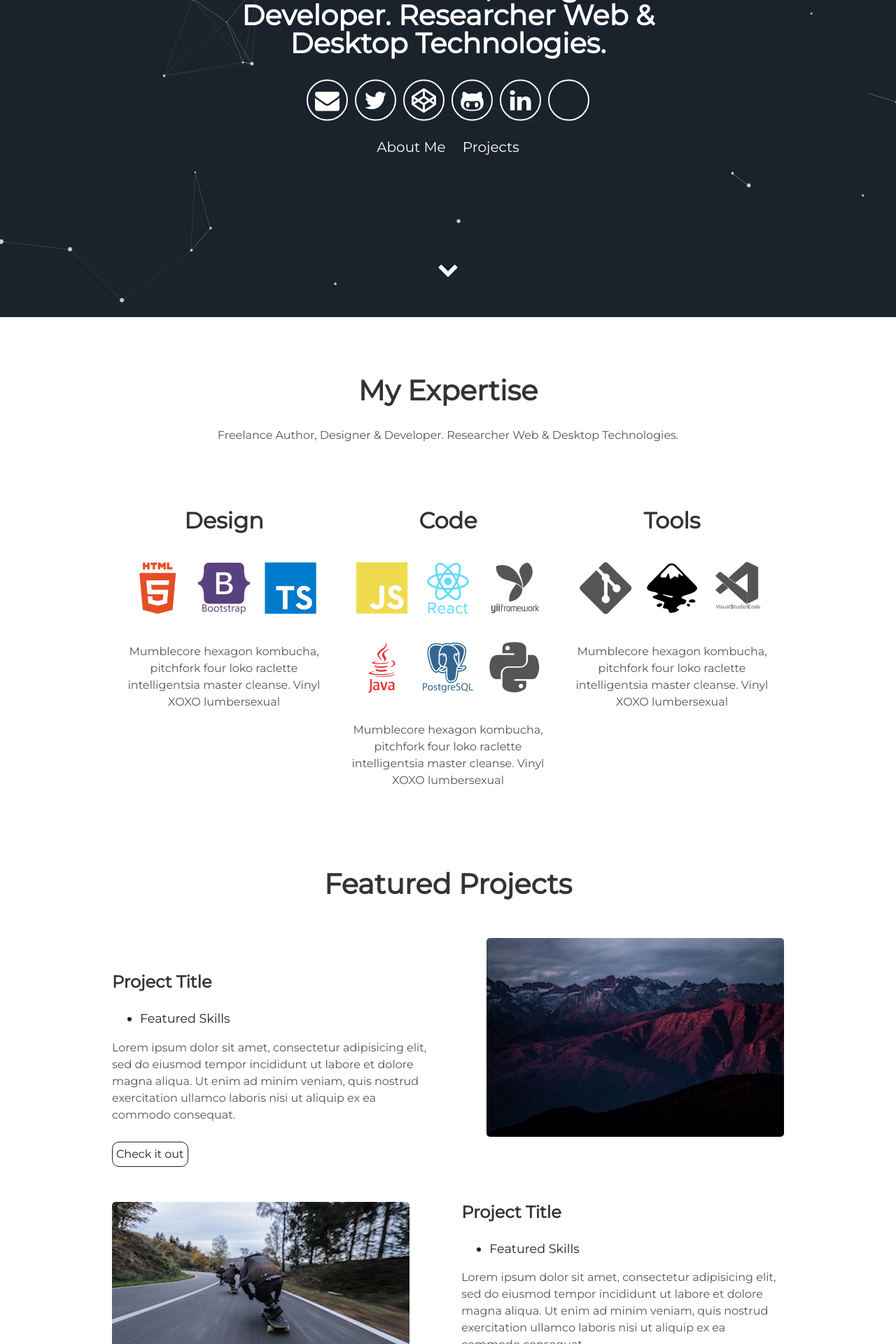
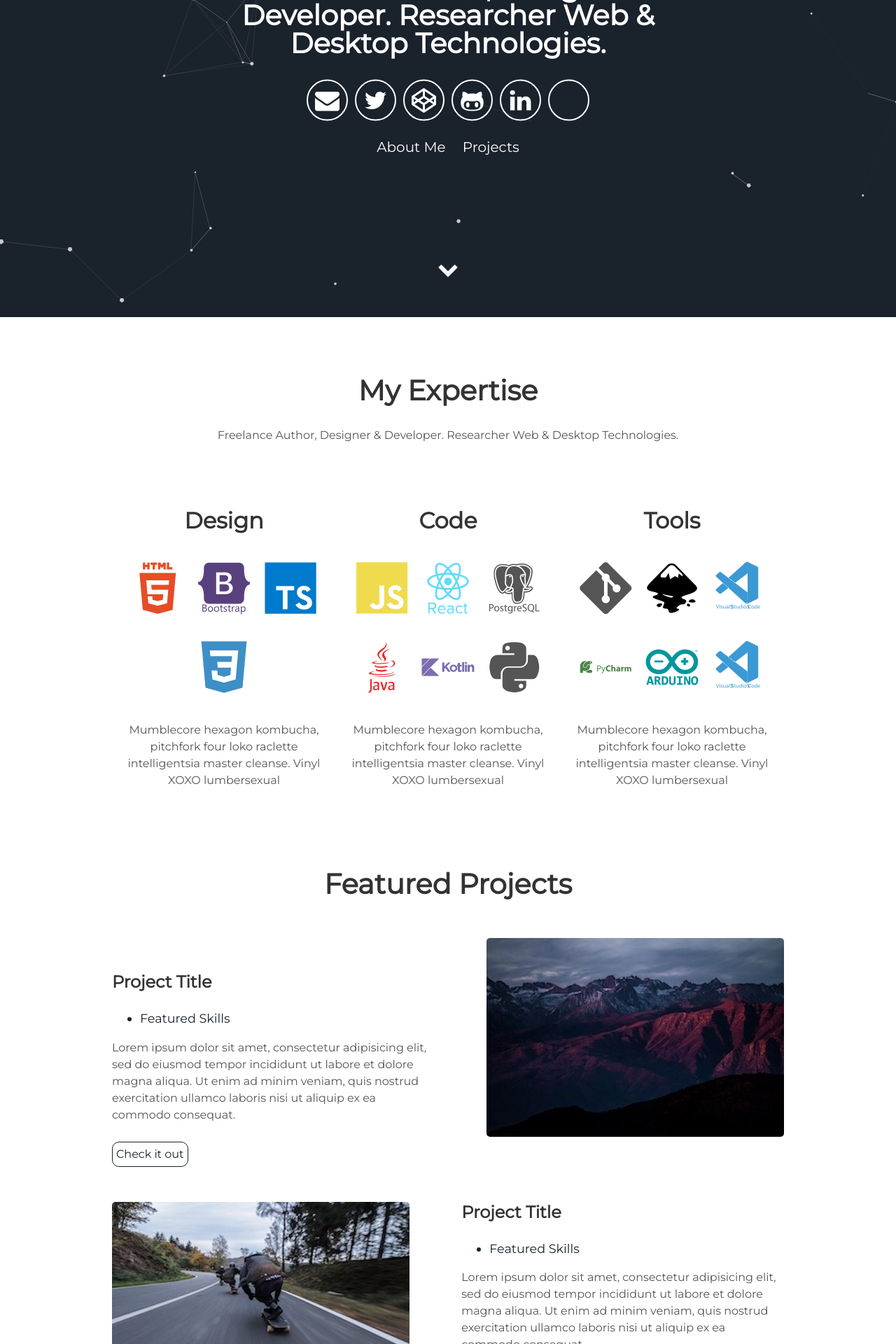
Before and after one commit to draexx/draexx.github.io, a Jekyll site: the page built from index.html, in a window 1280 px wide. Shown: the part 447-2367 px from the top of the page at 70% size. Built offline with Jekyll 4.4.1, drawn with Linux system fonts in a browser that asks for light colours; some web fonts are replaced.

Commit message:
Update about.html

```diff
--- a/_includes/about.html
+++ b/_includes/about.html
@@ -8,7 +8,7 @@
       <i class="devicon-html5-plain-wordmark colored"></i>
       <i class="devicon-bootstrap-plain-wordmark colored"></i>
       <i class="devicon-typescript-plain colored"></i>
-
+      <i class="devicon-css3-plain colored"></i>
       <p>Mumblecore hexagon kombucha, pitchfork four loko raclette intelligentsia master cleanse.
         Vinyl XOXO lumbersexual</p>
     </div>
@@ -16,9 +16,9 @@
       <h2>Code</h2>
       <i class="devicon-javascript-plain colored"></i>
       <i class="devicon-react-original-wordmark colored"></i>
-      <i class="devicon-yii-plain-wordmark"></i>
+      <i class="devicon-postgresql-plain-wordmark"></i>
       <i class="devicon-java-plain-wordmark colored"></i>
-      <i class="devicon-postgresql-plain-wordmark colored"></i>
+      <i class="devicon-kotlin-plain-wordmark colored"></i>
       <i class="devicon-python-plain"></i>
       <p>Mumblecore hexagon kombucha, pitchfork four loko raclette intelligentsia master cleanse.
         Vinyl XOXO lumbersexual</p>
@@ -27,7 +27,10 @@
       <h2>Tools</h2>
       <i class="devicon-git-plain"></i>
       <i class="devicon-inkscape-plain colored"></i>
-      <i class="devicon-vscode-plain-wordmark"></i>
+      <i class="devicon-vscode-plain-wordmark colored"></i>
+      <i class="devicon-pycharm-plain-wordmark colored"></i>
+      <i class="devicon-arduino-plain-wordmark colored"></i>
+      <i class="devicon-vscode-plain-wordmark colored"></i>
       <p>Mumblecore hexagon kombucha, pitchfork four loko raclette intelligentsia master cleanse.
         Vinyl XOXO lumbersexual</p>
     </div>
```
